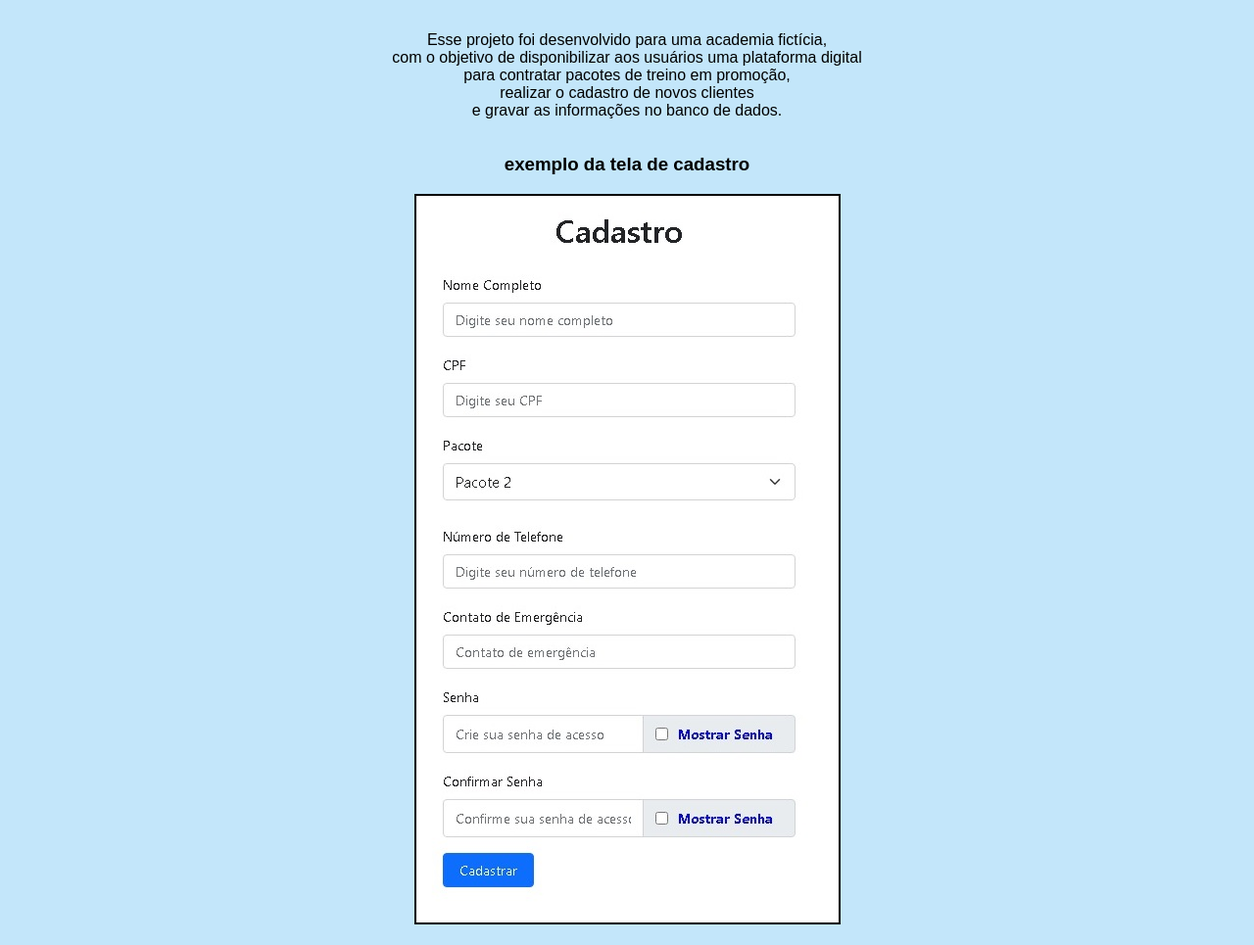
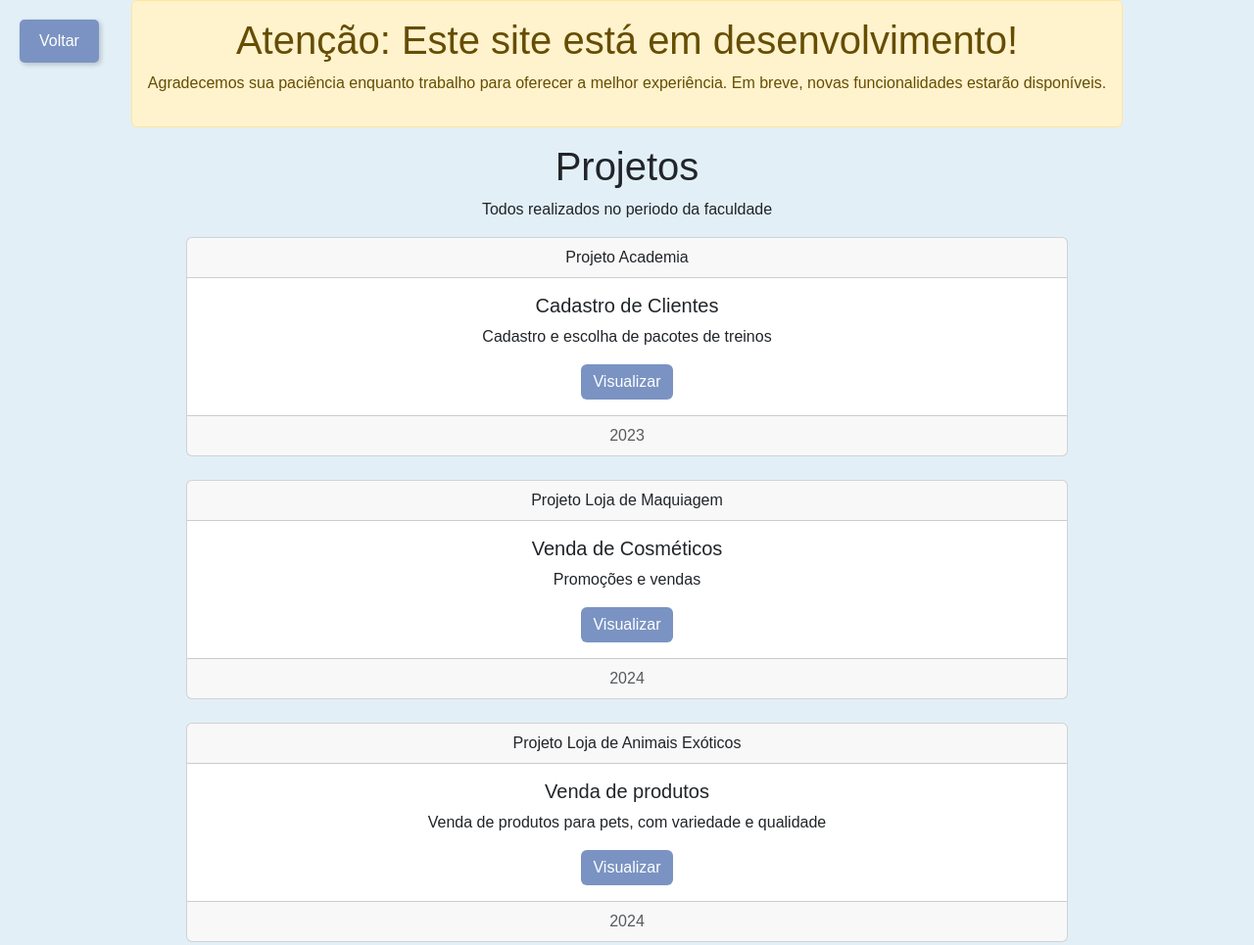
Before and after one commit to VPHohmann/portfolio, a plain HTML site: page projeto1.html in a window 1280 px wide. Shown: the whole page at 98% size. Before the commit the page ends 944 px from the top, so only its background shows below. Drawn offline with nearby package versions, Linux system fonts and the light colour scheme.

Commit message:
segundo commit

```diff
--- a/projeto1.html
+++ b/projeto1.html
@@ -4,22 +4,69 @@
     <meta charset="UTF-8">
     <meta name="viewport" content="width=device-width, initial-scale=1.0">
     <title>Projetos</title>
-    <link rel="stylesheet" href="styles.css">
 </head>
 <body>
+    <a href="index.html">
+        <button>Voltar</button>
+    </a>
 
-    <h1>Projeto de academia</h1>
-    <p>
-        Esse projeto foi desenvolvido para uma academia fictícia,<br>
-        com o objetivo de disponibilizar aos usuários uma plataforma digital<br>
-        para contratar pacotes de treino em promoção,<br>
-        realizar o cadastro de novos clientes<br>
-        e gravar as informações no banco de dados.
-    </p>
-    <h3> exemplo da tela de cadastro </h3>
+    <div class="alert alert-warning text-center" role="alert">
+      <h1>Atenção: Este site está em desenvolvimento!</h1>
+      <p>Agradecemos sua paciência enquanto trabalho para oferecer a melhor experiência. Em breve, novas funcionalidades estarão disponíveis.</p>
+    </div>
 
-    <img src="img/cadastro.jpg"/>
+    <div class="container">
+        <div class="projetos">
+            <h1>Projetos</h1>
+            <p>
+                Todos realizados no periodo da faculdade
+            </p>
+        </div>
 
+        <div class="card text-center mb-4">
+            <div class="card-header">
+              Projeto Academia
+            </div>
+            <div class="card-body">
+              <h5 class="card-title">Cadastro de Clientes</h5>
+              <p class="card-text">Cadastro e escolha de pacotes de treinos</p>
+              <a href="#" class="btn btn-primary">Visualizar</a>
+            </div>
+            <div class="card-footer text-body-secondary">
+              2023
+            </div>
+          </div>
+
+          <div class="card text-center mb-4">
+            <div class="card-header">
+              Projeto Loja de Maquiagem
+            </div>
+            <div class="card-body">
+              <h5 class="card-title">Venda de Cosméticos</h5>
+              <p class="card-text">Promoções e vendas</p>
+              <a href="#" class="btn btn-primary">Visualizar</a>
+            </div>
+            <div class="card-footer text-body-secondary">
+              2024
+            </div>
+          </div>
+
+          <div class="card text-center mb-4">
+            <div class="card-header">
+              Projeto Loja de Animais Exóticos
+            </div>
+            <div class="card-body">
+              <h5 class="card-title">Venda de produtos</h5>
+              <p class="card-text">Venda de produtos para pets, com variedade e qualidade</p>
+              <a href="#" class="btn btn-primary">Visualizar</a>
+            </div>
+            <div class="card-footer text-body-secondary">
+              2024
+            </div>
+          </div>
+
+<link rel="stylesheet" href="https://cdn.jsdelivr.net/npm/bootstrap@5.3.3/dist/css/bootstrap.min.css">
+<link rel="stylesheet" href="styles.css">
 
 
 </body>
--- a/styles.css
+++ b/styles.css
@@ -1,24 +1,60 @@
 body {
-    background-color: rgb(195, 230, 250);
+    background-color: rgb(226, 239, 247);
     display: flex;
     flex-direction: column;
-    justify-content: center;
+    justify-content: flex-start;
     align-items: center;
     height: 100vh;
     margin: 0;
     font-family: Arial, Helvetica, sans-serif;
     text-align: center;
-    margin-top: 30px;
+    height: 100%;
 }
-h1{
-    background-color: rgb(167, 200, 243);
-    padding: 10px;
+
+button {
+    background-color: #7a93c2;
+    color: rgb(255, 255, 255);
+    border: 1px solid #412fe5 (149, 171, 226);
+    padding: 10px 20px;
+    font-size: 16px;
     border-radius: 5px;
+    cursor: pointer;
+    position: fixed;
+    top: 20px;
+    left: 20px;
+    transition: all 0.3s ease;
+    box-shadow: 2px 2px 5px rgba(0, 0, 0, 0.2);
+    border: none;
 }
-p{
-    font-family: sans-serif;
-    font-size: 1rem;
+
+button:hover {
+    background-color: rgb(92, 109, 155);
+    transform: scale(1.05);
 }
-img{
-    border: 2px solid black;
+
+.card {
+    width: 900px;
+    margin: 10px auto;
+  }
+
+.container {
+    display: block;
+    flex-wrap: wrap;
+    justify-content: center;
 }
+
+.projetos {
+    width: 50%;
+    margin: 0 auto;
+    text-align: center;
+}
+
+.btn-primary {
+    background-color: #7a93c2;
+    border: none;
+}
+
+.btn-primary:hover {
+    background-color: #412fe5; /* Cor ao passar o mouse */
+    border: none;
+}
```
Also changed, not shown: index.html (+1 -3 lines), img/exemplo_academia.jpg (added), img/foto.jpg (added), img/tela_1.jpg (added), img/tela_2.jpg (added), img/telacadastro.jpg (renamed from img/cadastro.jpg), img/telalogin.jpg (added), img/telapacotes.jpg (added).
